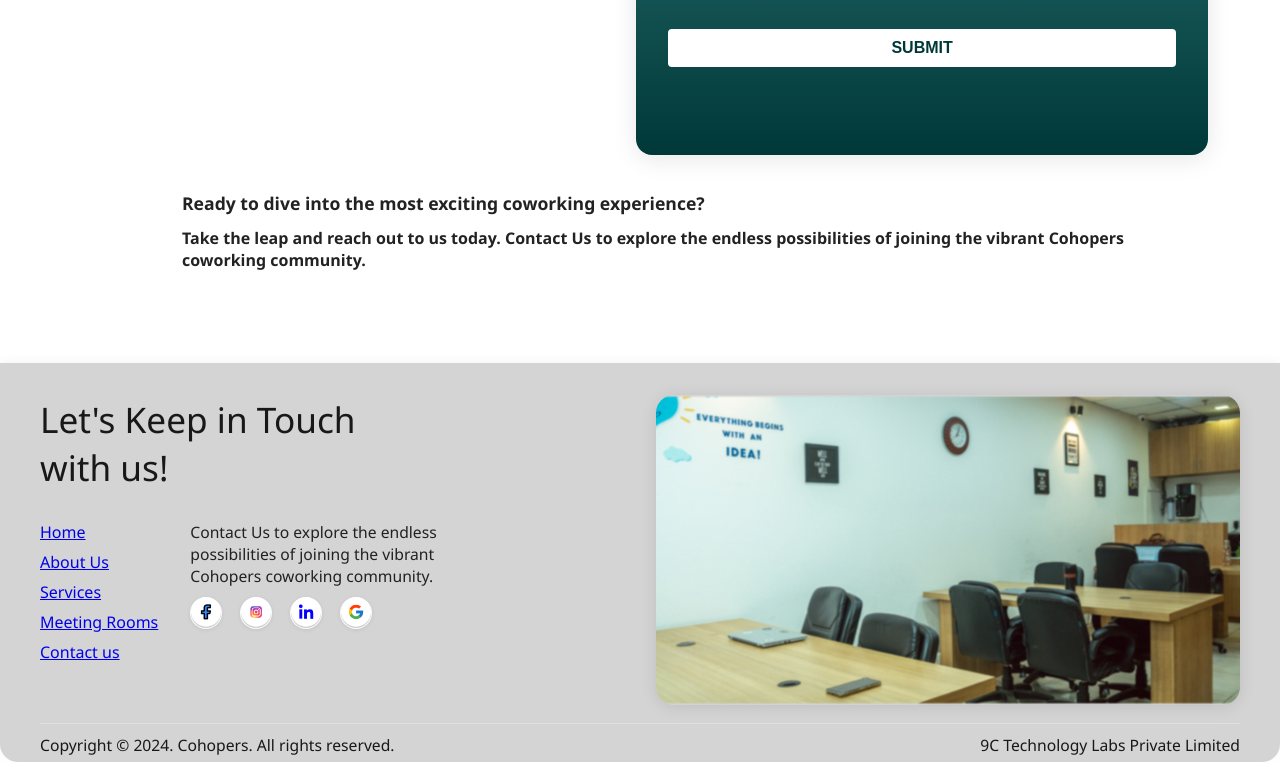
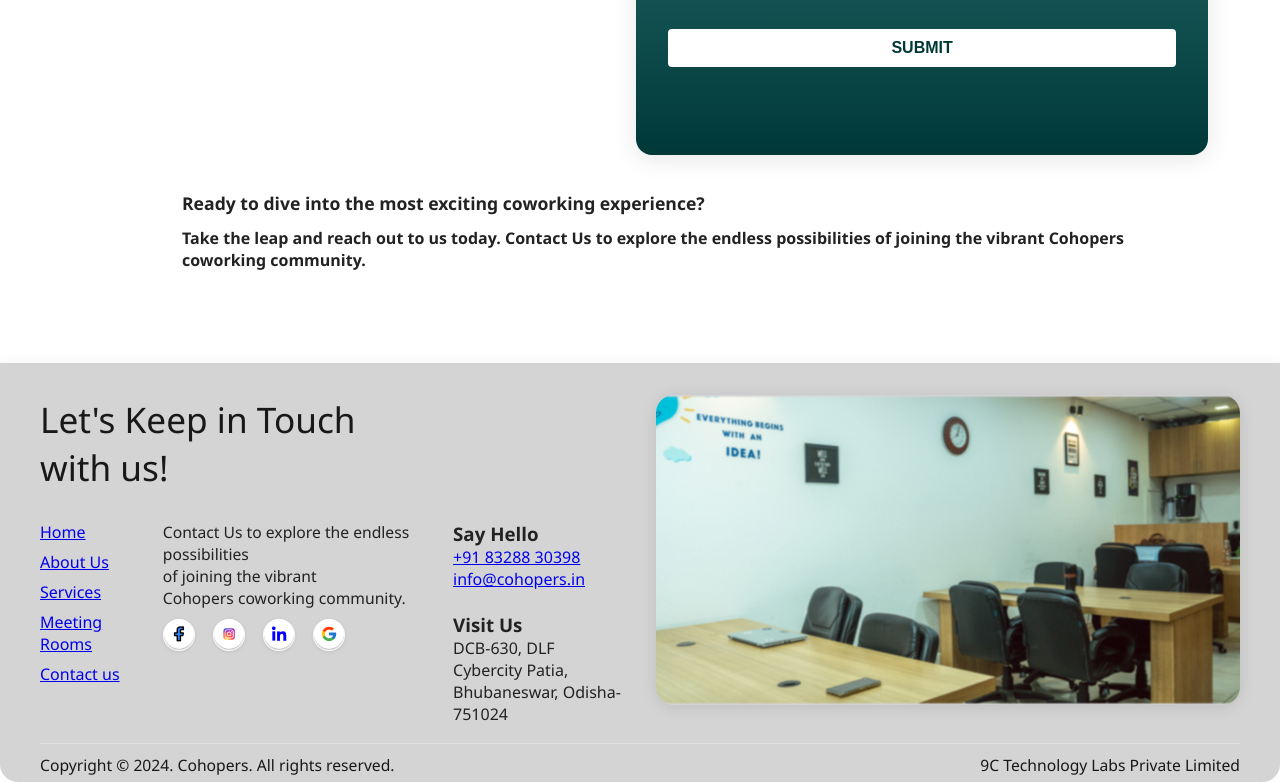
Before and after one commit to suvendu-kumar-rath/CoHopers, a plain HTML site: page contactus.html in a window 1280 px wide. Shown: the part 705-1487 px from the top of the page. Drawn offline with Linux system fonts and the light colour scheme.

Commit message:
address added in footer section

```diff
--- a/contactus.html
+++ b/contactus.html
@@ -92,7 +92,7 @@
                             <li><a href="contactus.html">Contact us</a></li>
                         </ul>
                         <div class="footer-contact">
-                            <p>Contact Us to explore the endless<br>possibilities of joining the vibrant<br>Cohopers coworking community.</p>
+                            <p>Contact Us to explore the endless possibilities<br>of joining the vibrant<br>Cohopers coworking community.</p>
                             <div class="footer-socials">
                                 <a href="https://www.facebook.com/share/1AdMzU6txa/" target="_blank">
                                     <img src="images/social-fb.png" alt="Facebook" />
@@ -106,6 +106,23 @@
                                 <a href="https://g.co/kgs/q7y7C4x" target="_blank">
                                     <img src="images/social-g.png" alt="Google" />
                                 </a>
+                            </div>
+                        </div>
+                        <div class="contact-details">
+                            <div class="contact-item">
+                                <h3>Say Hello</h3>
+                                <!-- <img src="images/phone-icon.png" alt="Phone" class="contact-icon"> -->
+                                <a href="tel:+918328830398">+91 83288 30398</a>
+                            </div>
+                            <div class="contact-item">
+                                <!-- <img src="images/mail-icon.png" alt="Email" class="contact-icon"> -->
+                                <a href="mailto:info@cohopers.in">info@cohopers.in</a>
+                            </div>
+                            <br>
+                            <div class="contact-item">
+                                <h3>Visit Us</h3>
+                                <!-- <img src="images/location-icon.png" alt="Location" class="contact-icon"> -->
+                                <span>DCB-630, DLF Cybercity Patia,<br>Bhubaneswar, Odisha-751024</span>
                             </div>
                         </div>
                     </div>
```
Also changed, not shown: about.html (+18 -1 lines), index.html (+18 -1 lines).
